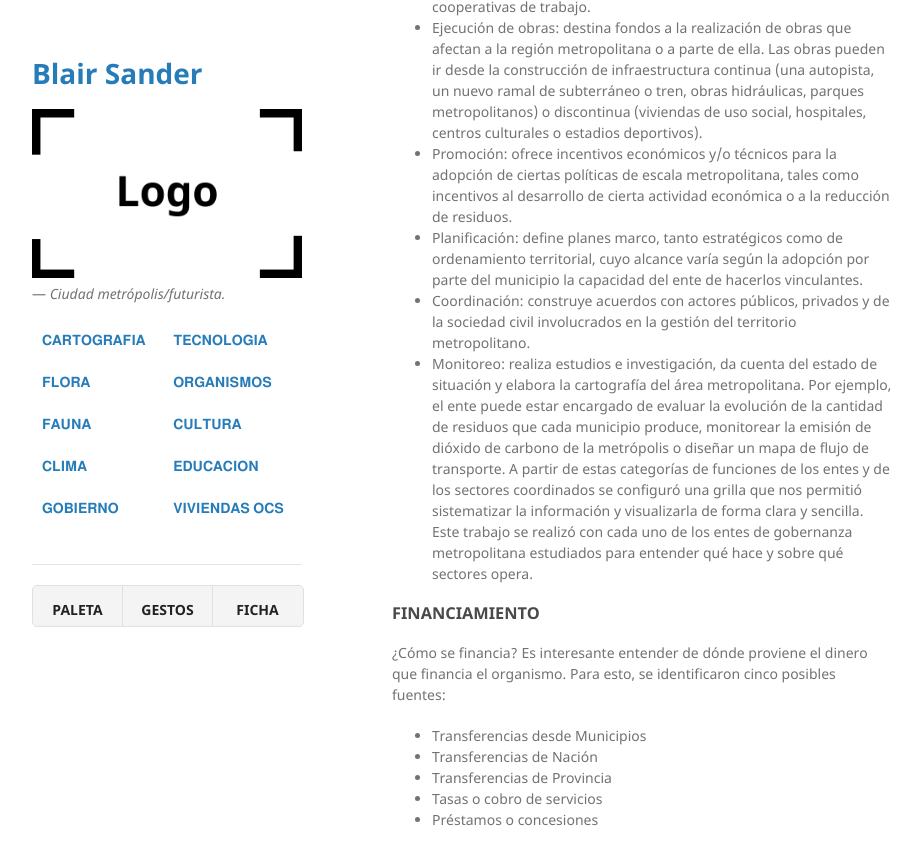
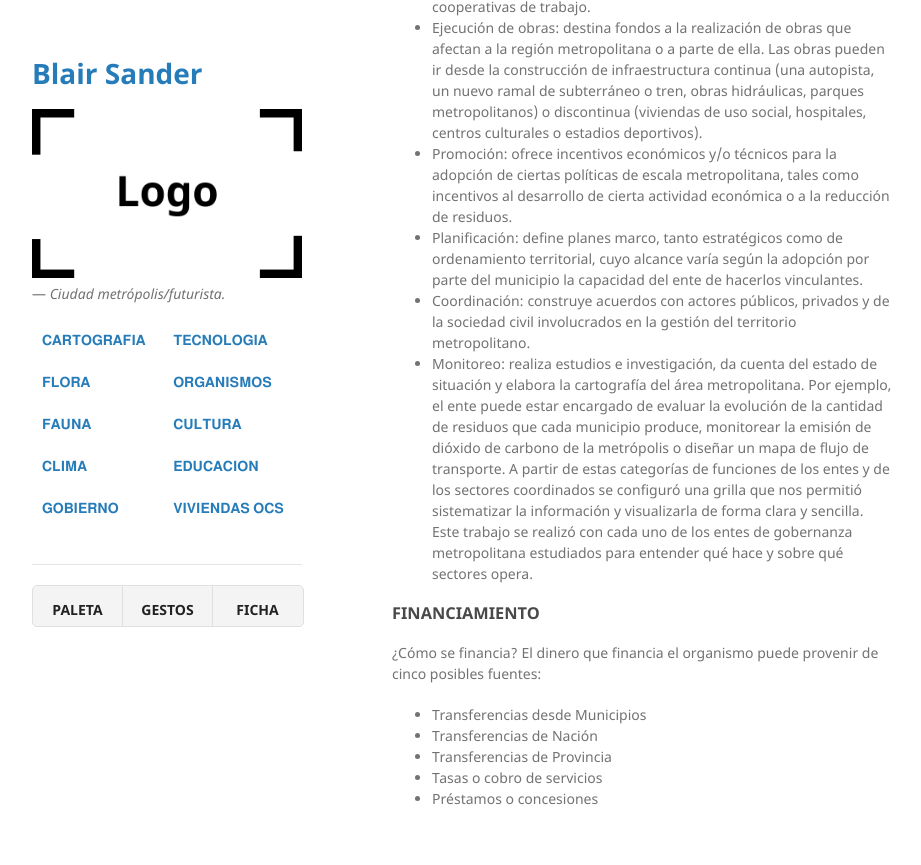
Before and after one commit to BlairSander/ciudad, a Jekyll site: the page built from gobierno.md, in a window 1280 px wide and 900 px high, scrolled down 1492 px. Shown: the top 865 px of the window, without its empty margins (178-1099 px from the left). Built offline with Jekyll 4.4.1, drawn with Linux system fonts in a browser that asks for light colours.

Commit message:
Update gobierno.md

```diff
--- a/gobierno.md
+++ b/gobierno.md
@@ -83,8 +83,7 @@ para entender qué hace y sobre qué sectores opera.
 
 <h3>FINANCIAMIENTO</h3>
 ¿Cómo se financia?
-Es interesante entender de dónde proviene el dinero que financia el organismo. Para esto,
-se identificaron cinco posibles fuentes:
+El dinero que financia el organismo puede provenir de cinco posibles fuentes:
 - Transferencias desde Municipios
 - Transferencias de Nación
 - Transferencias de Provincia
```
